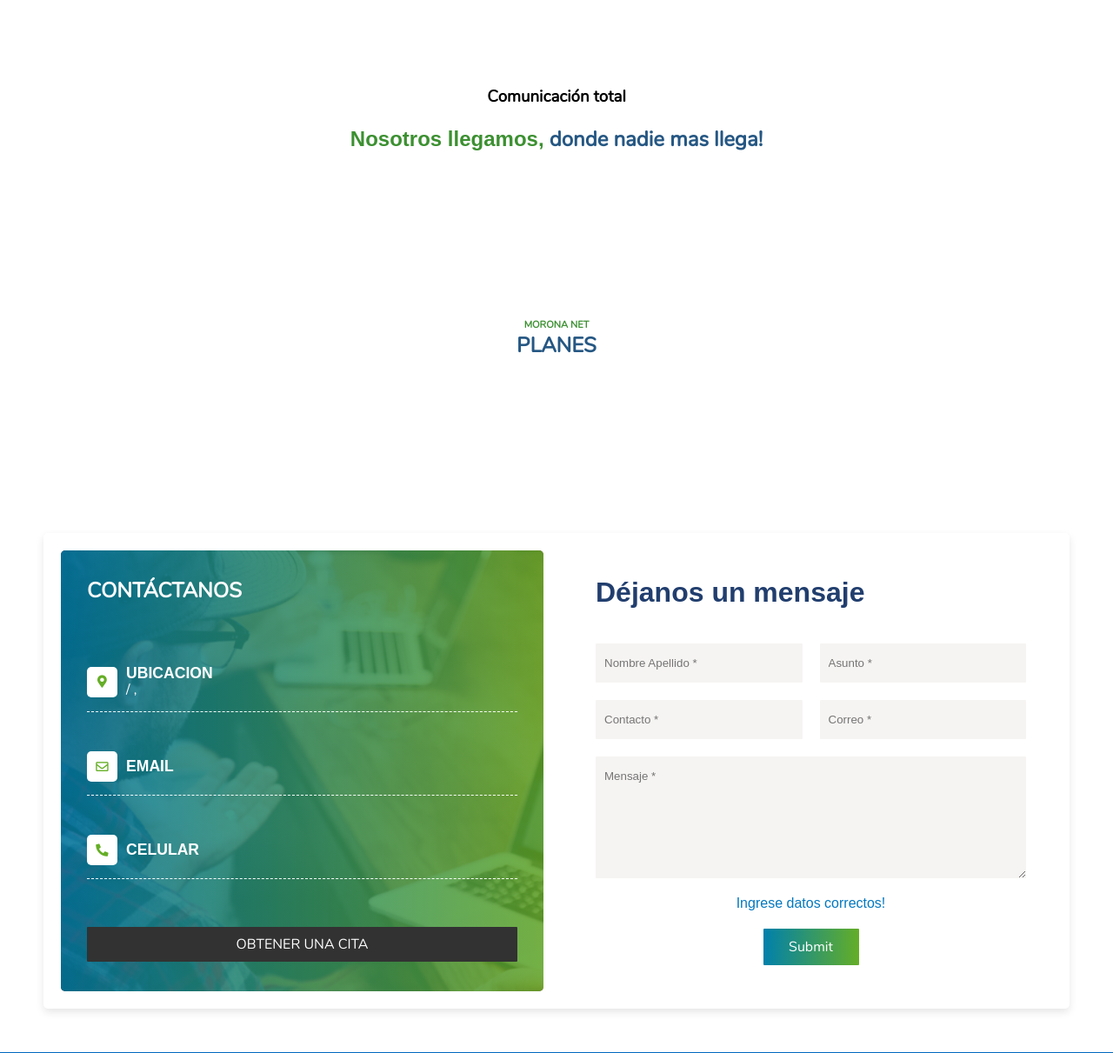
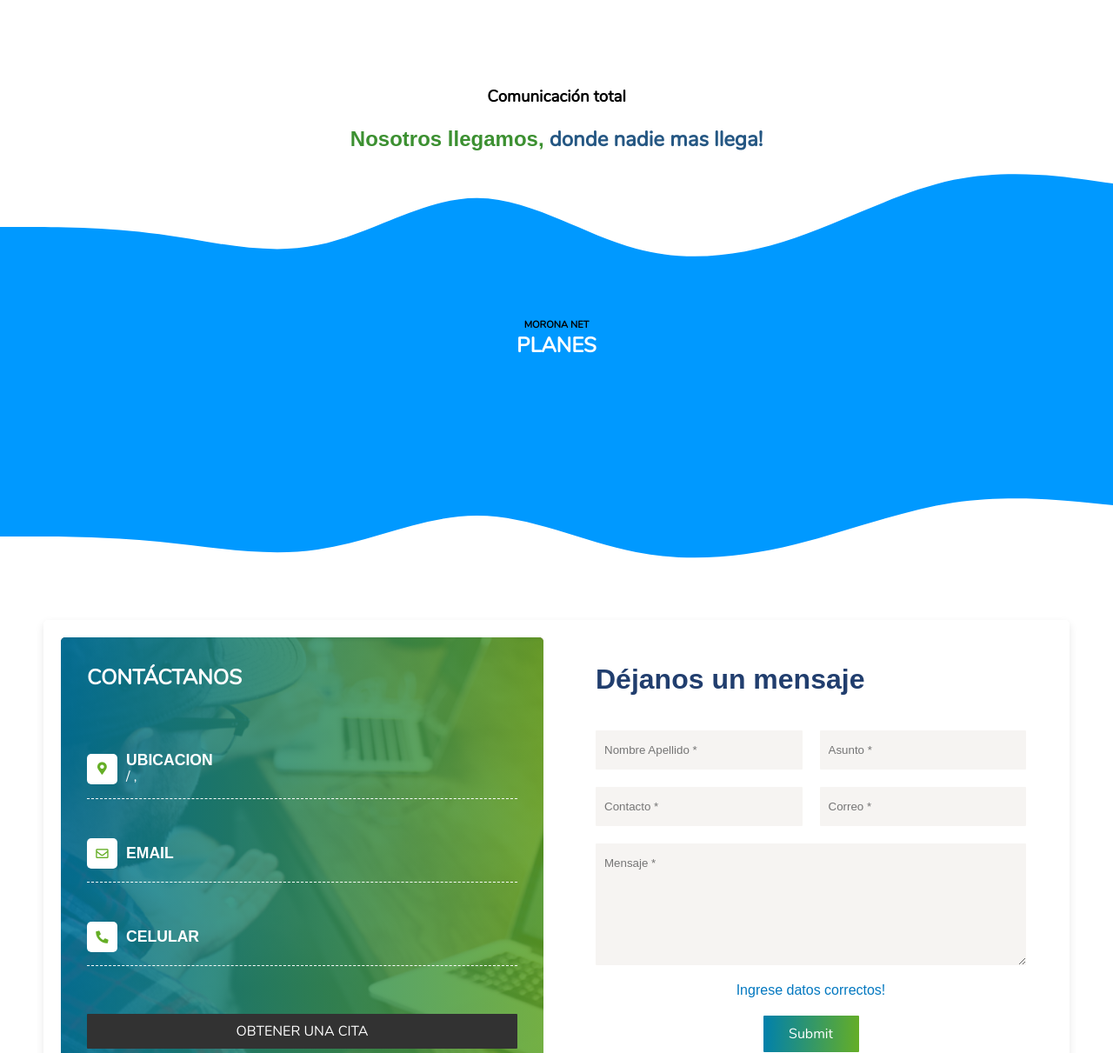
Before and after one commit to snakepatch53/moronanet, a PHP site: template src/templates/public.pages/home.php in a window 1280 px wide. Shown: the part 762-1973 px from the top of the page at 87% size. Run offline with PHP 8.4, Linux system fonts and the light colour scheme; the template is opened without the code that fills it, so the values that code supplies are empty.

Commit message:
Changes to be committed: 	modified:   public/css.public/home.css 	new file:   public/img/bg_wave_bottom.svg 	new file:   public/img/bg_wave_top.svg 	modified:   src/templates/public.pages/home.php

```diff
--- a/public/css.public/home.css
+++ b/public/css.public/home.css
@@ -72,6 +72,43 @@
 
 /*SECTION PLANES*/
 section.des-plan {
+    position: relative;
+    margin: 190px 0;
+    background: #0099ff;
+    margin-bottom: 70px !important;
+/*    border: solid 1px red;*/
+}
+
+section.des-plan:before,
+section.des-plan:after {
+    position: absolute;
+    z-index: -1;
+    left: 0;
+    right: 0;
+    content: '';
+    display: block;
+    width: 100%;
+    height: 180px;
+    background-size: cover;
+    background-position: top;
+    background-repeat: no-repeat;
+}
+
+section.des-plan:before {
+    background-image: var(--url_bg_wave_top);
+/*    bottom: 100%;*/
+    height: 250px;
+    top: -120px;
+}
+
+section.des-plan:after {
+    background-image: var(--url_bg_wave_bottom);
+    top: 100%;
+}
+
+
+
+section.des-plan {
     display: block;
     width: 100%;
     margin: auto;
@@ -85,22 +122,22 @@
     max-width: var(--max-width);
     padding: 60px 0;
     margin: 0 auto;
-    margin-bottom: 50px;
+    margin-bottom: 150px !important;
 }
 
 section.des-plan .container h4 {
     font-family: Nunito-Regular;
     text-align: center;
     font-size: 0.7rem;
-    color: var(--color-des_home1);
+/*    color: var(--color-des_home1);*/
 }
 
 section.des-plan .container h2 {
     text-align: center;
     font-family: Nunito-Regular;
     font-size: 1.5rem;
-    color: var(--color-des_home2);
-
+/*    color: var(--color-des_home2);*/
+    color: #fff;
 }
 
 section.des-plan .container .card-planes {
@@ -120,9 +157,17 @@
     grid-gap: 20px;
     text-align: center;
     align-items: center;
-    box-shadow: 0 2px 7px 0 rgba(0, 0, 0, 0.1);
     padding: 30px 20px;
     border-radius: 5px;
+    background: #fff;
+    box-shadow: 0 2px 7px 0 rgba(0, 0, 0, 0.1);
+    transition: all 0.2s ease;
+}
+
+section.des-plan .container .card-planes .card:hover {
+    box-shadow: 0 5px 17px 0 rgba(0, 0, 0, 0.5);
+    transform: translateY(-3px);
+    transition: all 0.2s ease;
 }
 
 section.des-plan .container .card-planes .card i {
@@ -204,6 +249,7 @@
 section.des-plan .container .card-planes .card.popular {
     position: relative;
     transform: translateY(-15px);
+    z-index: 100;
 }
 
 section.des-plan .container .card-planes .card.popular i,
--- a/src/templates/public.pages/home.php
+++ b/src/templates/public.pages/home.php
@@ -8,6 +8,8 @@
     <style>
         :root {
             --background_card_plan: url('<?= $DATA['http_domain'] ?>public/img/img1.jpg');
+            --url_bg_wave_top: url('<?= $DATA['http_domain'] ?>public/img/bg_wave_top.svg');
+            --url_bg_wave_bottom: url('<?= $DATA['http_domain'] ?>public/img/bg_wave_bottom.svg');
         }
     </style>
 </head>
```
Also changed, not shown: public/img/bg_wave_bottom.svg (added), public/img/bg_wave_top.svg (added).
